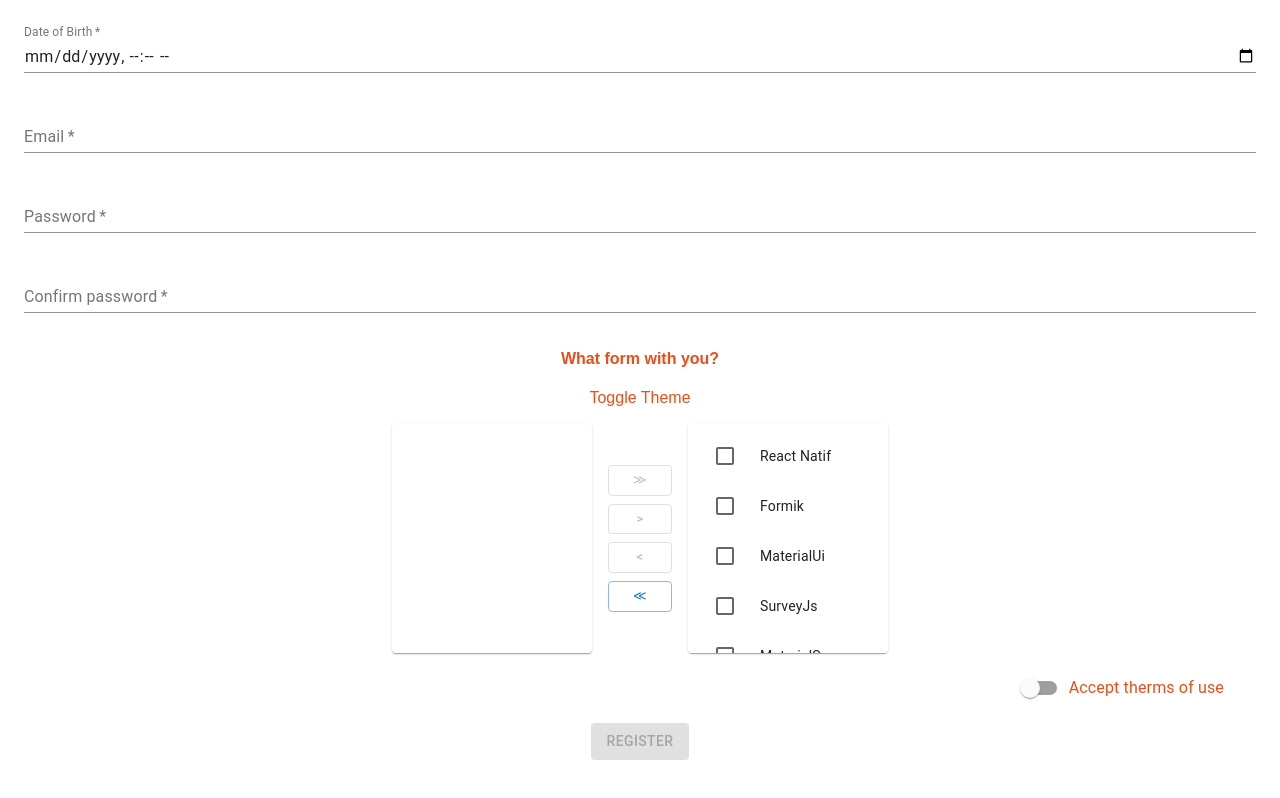
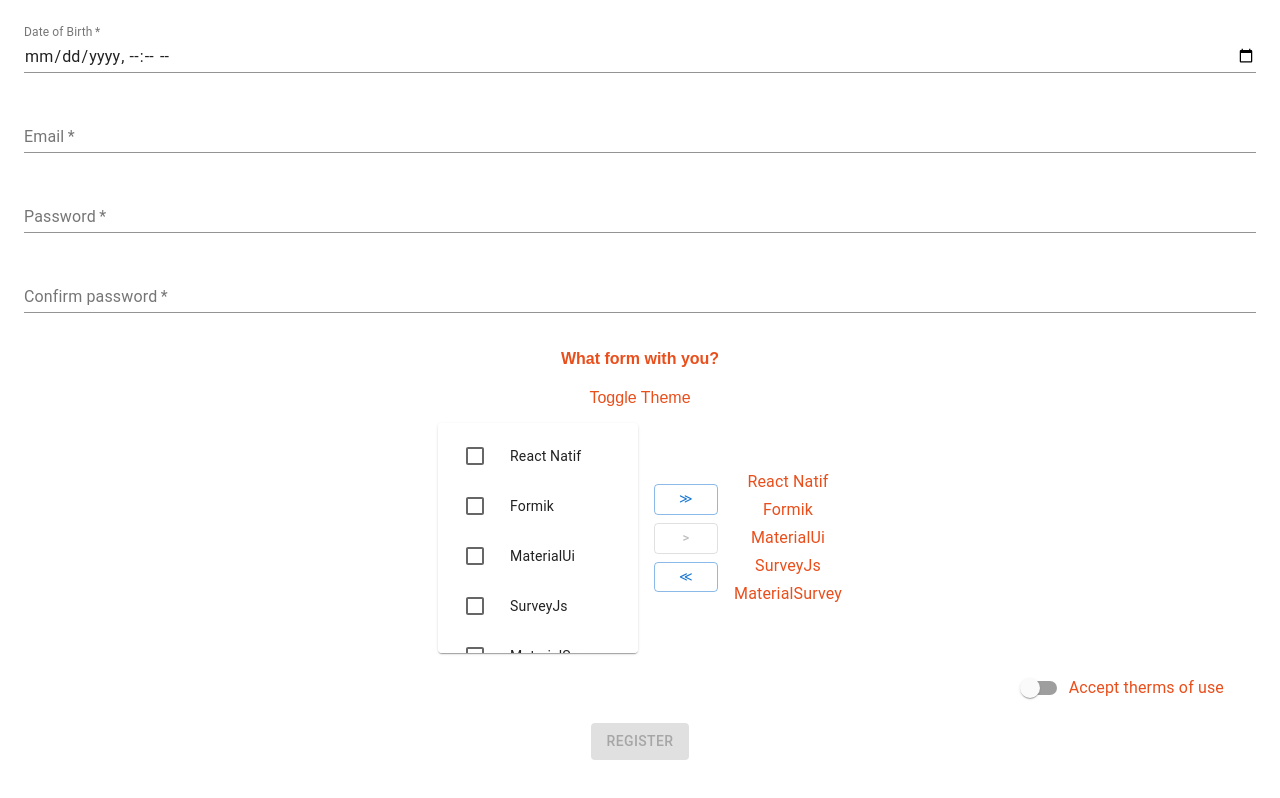
Before and after one commit to yoann83/formFormik, a React (Create React App) app: page / in a window 1280 px wide. Both pictures are taken after a click on the button "move all right". Shown: the part 1011-1809 px from the top of the page. Built offline with nearby package versions, Linux system fonts and the light colour scheme.

Commit message:
add context

```diff
--- a/src/components/TranfertList.tsx
+++ b/src/components/TranfertList.tsx
@@ -25,10 +25,9 @@
   const [right, setRight] = useState<readonly number[]>([]);
 
   const leftChecked = intersection(checked, left);
-  const rightChecked = intersection(checked, right);
 
   //reducer
-  const [context, setContext] = useState(useContext(DispachContext));
+  const { name, setName } = useContext(DispachContext);
 
   useEffect(() => {
     setLeft(list);
@@ -50,7 +49,7 @@
   const handleAllRight = () => {
     setRight(right.concat(left));
     const choices = [...right.concat(left)];
-    console.log(choices);
+    setName(choices);
     setLeft([]);
   };
 
@@ -59,22 +58,13 @@
     setLeft(not(left, leftChecked));
     setChecked(not(checked, leftChecked));
     const choices = [...leftChecked.concat(right)];
-    setContext(choices);
-    setTimeout(() => {
-      console.log([context]);
-    }, 2000);
-  };
-
-  const handleCheckedLeft = () => {
-    setLeft(left.concat(rightChecked));
-    setRight(not(right, rightChecked));
-    setChecked(not(checked, rightChecked));
+    setName(choices);
   };
 
   const handleAllLeft = () => {
     setLeft(left.concat(right));
     const choices = [];
-    console.log(choices);
+    setName(choices);
     setRight([]);
   };
 
@@ -142,16 +132,6 @@
             sx={{ my: 0.5 }}
             variant="outlined"
             size="small"
-            onClick={handleCheckedLeft}
-            disabled={rightChecked.length === 0}
-            aria-label="move selected left"
-          >
-            &lt;
-          </Button>
-          <Button
-            sx={{ my: 0.5 }}
-            variant="outlined"
-            size="small"
             onClick={handleAllLeft}
             disabled={right.length === 0}
             aria-label="move all left"
@@ -164,7 +144,10 @@
         {right.length <= 0 ? (
           <Alert severity="info">Please, select your choice!</Alert>
         ) : (
-          customList(right)
+          [...new Set(name)].map((value: number, key) => {
+            const labelId = `${value}`;
+            return <ListItemText key={key}>{labelId}</ListItemText>;
+          })
         )}
       </Grid>
     </Grid>
--- a/src/containers/forms/FormikForm.tsx
+++ b/src/containers/forms/FormikForm.tsx
@@ -3,7 +3,7 @@
 import Switch from "@material-ui/core/Switch";
 import TextField from "@material-ui/core/TextField";
 import { Form, Formik, useFormik } from "formik";
-import React from "react";
+import { useState, useReducer, useEffect } from "react";
 import TranfertListComponent from "../../components/TranfertList";
 import * as yup from "yup";
 import "./forms.scss";
@@ -11,8 +11,13 @@
 
 export default function FormikFOrm() {
   const title = "formik & materail-ui";
-  const [therms, isTherms] = React.useState(false);
-  const [choiceValue, setChoiceValue] = React.useState("");
+  const [therms, isTherms] = useState(false);
+  //test code
+  const [choiceValue, setChoiceValue] = useState("");
+  const [name, setName] = useState("");
+  useEffect(() => {
+    setName("Parent Name");
+  }, []);
 
   //REDUCER
   const initalState = {
@@ -28,9 +33,7 @@
         return state;
     }
   };
-  const [state, dispatch] = React.useState(
-    React.useReducer(reducer, initalState)
-  );
+  const [state, dispatch] = useState(useReducer(reducer, initalState));
 
   const getData = () => {
     console.log(initalState);
@@ -182,7 +185,7 @@
               style={{ margin: "1em 0" }}
             />
             <h4>What form with you?</h4>
-            <DispachContext.Provider value={state.choices}>
+            <DispachContext.Provider value={{ name, setName }}>
               <p onClick={getData}>Toggle Theme</p>
               <TranfertListComponent
                 list={[
--- a/src/contexts/DispachContext.tsx
+++ b/src/contexts/DispachContext.tsx
@@ -2,6 +2,6 @@
 
 import { createContext } from "react";
 
-const ThemeContext = createContext({});
+const DispachContext = createContext<any>({});
 
-export default ThemeContext;
+export default DispachContext;
```
